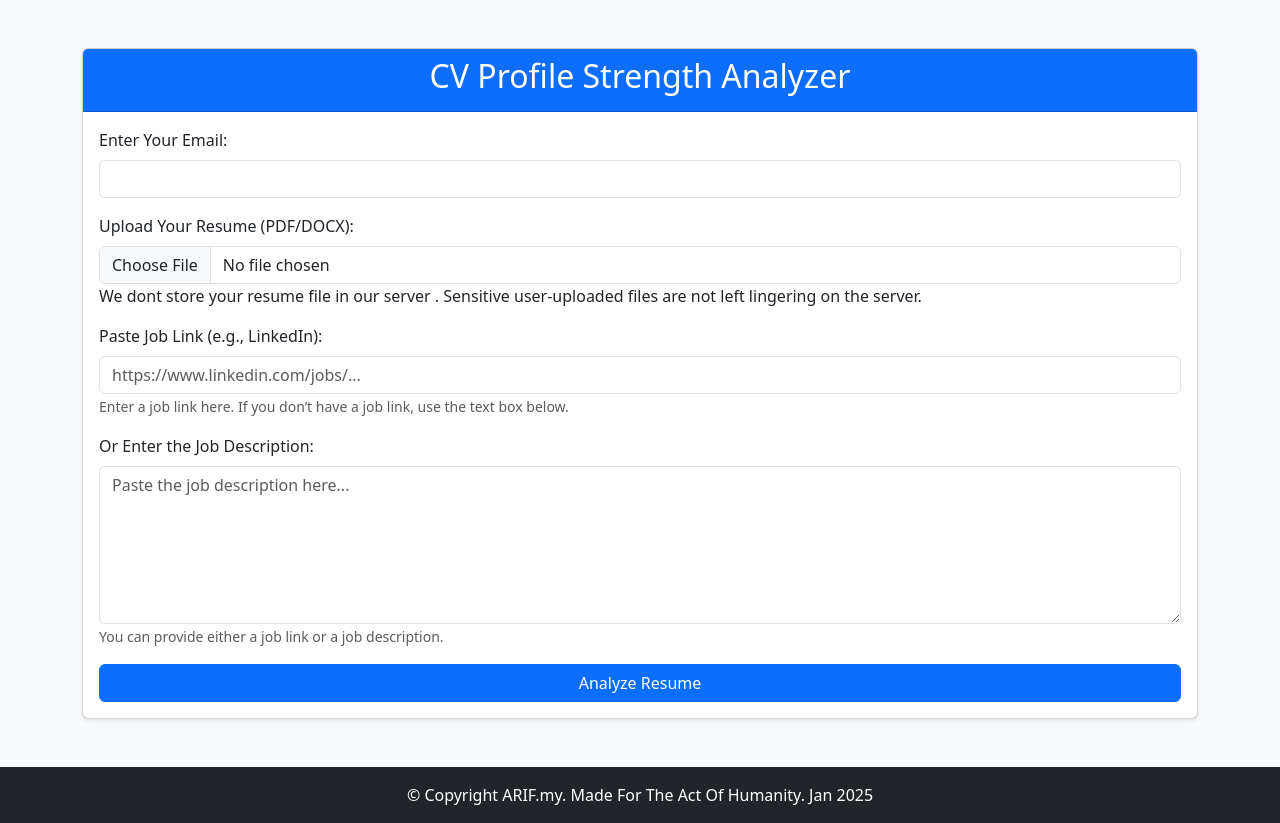
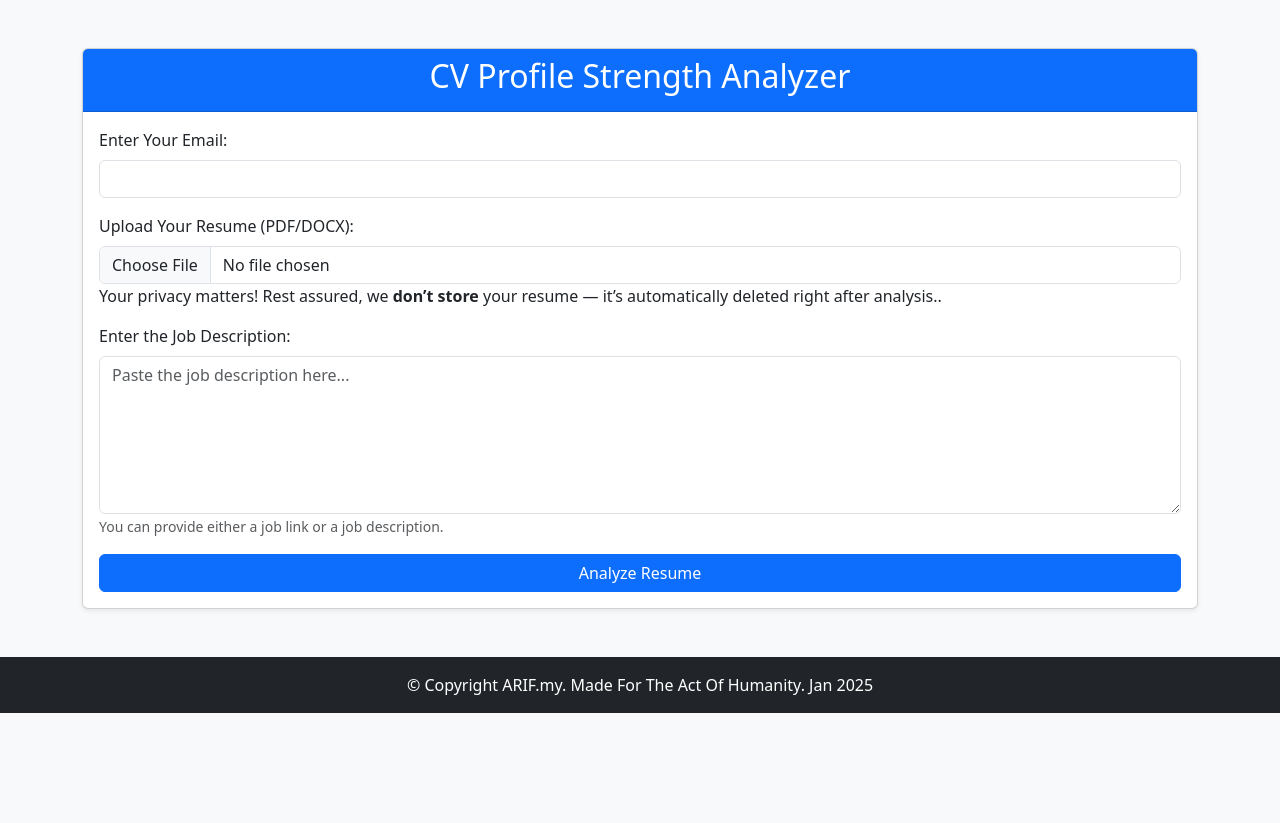
Before and after one commit to mmarifmz/resume_analyzer, a Flask app: page / in a window 1280 px wide. After the commit the page ends 713 px from the top, so only its background shows below. Run offline with Flask 3, Linux system fonts and the light colour scheme.

Commit message:
disabled linkedin job fetch function

```diff
--- a/templates/index.html
+++ b/templates/index.html
@@ -24,18 +24,18 @@
                     <div class="mb-3">
                         <label for="resume" class="form-label">Upload Your Resume (PDF/DOCX):</label>
                         <input type="file" name="resume" id="resume" class="form-control" accept=".pdf, .docx" required>
-                        <p>We dont store your resume file in our server . Sensitive user-uploaded files are not left lingering on the server.</p>
+                        <p>Your privacy matters! Rest assured, we <b>don’t store</b> your resume — it’s automatically deleted right after analysis..</p>
                     </div>
 
                     <!-- Job Link or Description -->
-                    <div class="mb-3">
+                    <!--div class="mb-3">
                         <label for="job_link" class="form-label">Paste Job Link (e.g., LinkedIn):</label>
                         <input type="url" name="job_link" id="job_link" class="form-control" placeholder="https://www.linkedin.com/jobs/...">
                         <small class="text-muted">Enter a job link here. If you don’t have a job link, use the text box below.</small>
-                    </div>
+                    </div-->
 
                     <div class="mb-3">
-                        <label for="job_description" class="form-label">Or Enter the Job Description:</label>
+                        <label for="job_description" class="form-label">Enter the Job Description:</label>
                         <textarea name="job_description" id="job_description" rows="6" class="form-control" placeholder="Paste the job description here..."></textarea>
                         <small class="text-muted">You can provide either a job link or a job description.</small>
                     </div>
```
Also changed, not shown: templates/result.html (+1 -10 lines), app.db.
